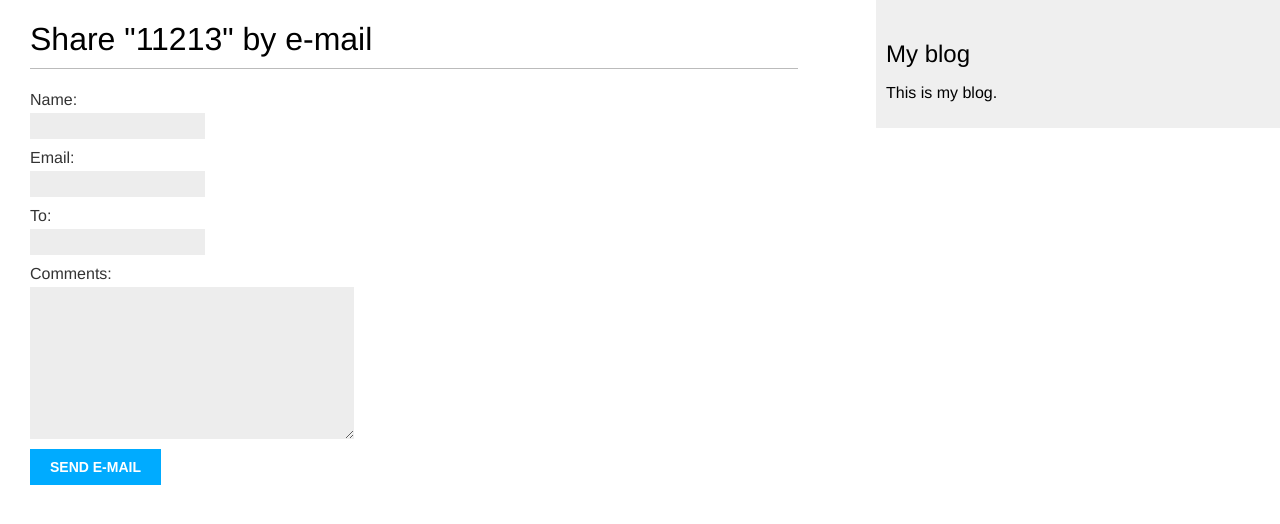
After one commit to maciejeq/Blog-2, a Django app: page /blog/5/share/ in a window 1280 px wide. The commit adds this page. Shown: the top 524 px of the page. Run offline with Django 3.2, Linux system fonts and the light colour scheme; data comes from the database, SQL or seed files in the repository; both versions use the stored data as it was after the commit.

Commit message:
v2 - dodana opcja sharowania postow przez email, dodany system komentarzy, numerowanie stron

```diff
--- /dev/null
+++ b/blog/forms.py
@@ -0,0 +1,12 @@
+from django import forms
+from .models import Comment
+class EmailPostForm(forms.Form):
+    name = forms.CharField(max_length=25)
+    email = forms.EmailField()
+    to = forms.EmailField()
+    comments = forms.CharField(required=False, widget=forms.Textarea)
+
+class CommentForm(forms.ModelForm):
+    class Meta:
+        model = Comment
+        fields = ('name', 'email', 'body')
--- a/blog/models.py
+++ b/blog/models.py
@@ -35,3 +35,18 @@ class Post(models.Model):
                                                 self.publish.strftime('%m'),
                                                 self.publish.strftime('%d'),
                                                 self.slug])
+
+class Comment(models.Model):
+    post = models.ForeignKey(Post, related_name='comments')
+    name = models.CharField(max_length=80)
+    email = models.EmailField()
+    body = models.TextField()
+    created = models.DateTimeField(auto_now_add=True)
+    updated = models.DateTimeField(auto_now=True)
+    active = models.BooleanField(default=True)
+
+    class Meta:
+        ordering = ('created',)
+
+    def __str__(self):
+        return 'Comment by {} on {}'.format(self.name, self.post)
--- a/blog/templates/blog/post/detail.html
+++ b/blog/templates/blog/post/detail.html
@@ -6,4 +6,6 @@
       <h1>{{ post.title }}</h1>
       <p class="date">Published {{ post.publish}} by {{ post.author }}</p>
       {{ post.body|linebreaks }}
+      <p><a href="{% url "blog:post_share" post.id %}">Share this post</a></p>
+
 {% endblock %}
--- /dev/null
+++ b/blog/templates/blog/post/share.html
@@ -0,0 +1,17 @@
+{% extends "blog/base.html" %}
+
+{% block title %}Share a post{% endblock %}
+
+{% block content %}
+    {% if sent %}
+        <h1>E-mail successfully sent</h1>
+        <p>"{{ post.title }}" was successfully sent by e-mail.</p>
+    {% else %}
+        <h1>Share "{{ post.title }}" by e-mail</h1>
+        <form action="." method="post">
+            {{ form.as_p }}
+            {% csrf_token %}
+            <input type="submit" value="Send e-mail">
+        </form>
+    {% endif %}
+{% endblock %}
--- a/blog/urls.py
+++ b/blog/urls.py
@@ -9,4 +9,5 @@ urlpatterns = [
     url(r'^(?P<year>\d{4})/(?P<month>\d{2})/(?P<day>\d{2})/(?P<post>[-\w]+)/$',
         views.post_detail,
         name='post_detail'),
+    url(r'^(?P<post_id>\d+)/share/$', views.post_share, name='post_share'),
 ]
--- a/blog/views.py
+++ b/blog/views.py
@@ -1,8 +1,9 @@
 from django.shortcuts import render, get_object_or_404
 from django.core.paginator import Paginator, EmptyPage, PageNotAnInteger
 from django.views.generic import ListView
-from .models import Post
-
+from .models import Post, Comment
+from django.core.mail import send_mail
+from .forms import EmailPostForm, CommentForm
 
 def post_list(request, category=None):
     object_list = Post.published.all()
@@ -33,4 +34,52 @@ def post_detail(request, year, month, day, post):
                                    publish__year=year,
                                    publish__month=month,
                                    publish__day=day)
-    return render(request, 'blog/post/detail.html', {'post': post})
+
+    # List of active comments for this post
+    comments = post.comments.filter(active=True)
+    if request.method == 'POST':
+        # A comment was posted
+        comment_form = CommentForm(data=request.POST)
+
+        if comment_form.is_valid():
+            # Create Comment object but don't save to database yet
+            new_comment = comment_form.save(commit=False)
+            # Assign the current post to the comment
+            new_comment.post = post
+            # Save the comment to the database
+            new_comment.save()
+    else:
+        comment_form = CommentForm()
+
+    # List of similar posts
+    post_tags_ids = post.tags.values_list('id', flat=True)
+    similar_posts = Post.published.filter(tags__in=post_tags_ids).exclude(id=post.id)
+    similar_posts = similar_posts.annotate(same_tags=Count('tags')).order_by('-same_tags',
+                                                                             '-publish')[:4]
+    return render(request, 'blog/post/detail.html', {'post': post,
+                                                     'comments': comments,
+                                                     'comment_form': comment_form,
+                                                     'similar_posts': similar_posts})
+
+
+def post_share(request, post_id):
+    #retrieve post by id
+    post = get_object_or_404(Post, id=post_id, status='published')
+    sent = False
+
+    if request.method == 'POST':
+        #form was submitted
+        form = EmailPostForm(request.POST)
+        if form.is_valid():
+            # form fields passed validation
+            cd = form.cleaned_data
+            post_url = request.build_absolute_uri(post.get_absolute_url())
+            subject = '{} ({}) recommends you reading "{}"'.format(cd['name'], cd['email'], post.title)
+            message = 'Read "{}" at {}\n\n{}\'s comments: {}'.format(post.title, post_url, cd['name'], cd['comments'])
+            send_mail(subject, message, 'admin@myblog.com', [cd['to']])
+            sent = True
+    else:
+        form = EmailPostForm()
+    return render(request, 'blog/post/share.html', {'post': post,
+                                                    'form': form,
+                                                    'sent': sent})
--- a/mysite/settings.py
+++ b/mysite/settings.py
@@ -119,3 +119,9 @@ USE_TZ = True
 # https://docs.djangoproject.com/en/1.11/howto/static-files/
 
 STATIC_URL = '/static/'
+
+EMAIL_HOST = 'smtp.gmail.com'
+EMAIL_HOST_USER = 'djangodevmaciek@gmail.com'
+EMAIL_HOST_PASSWORD = 'django123'
+EMAIL_PORT = 587
+EMAIL_USE_TLS = True
```
Also changed, not shown: blog/admin.py (+7 -3 lines), blog/migrations/0002_comment.py (added), db.sqlite3.
